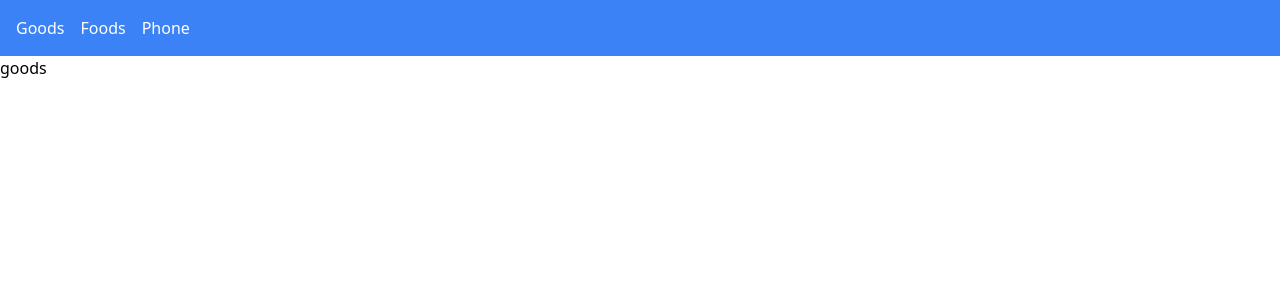
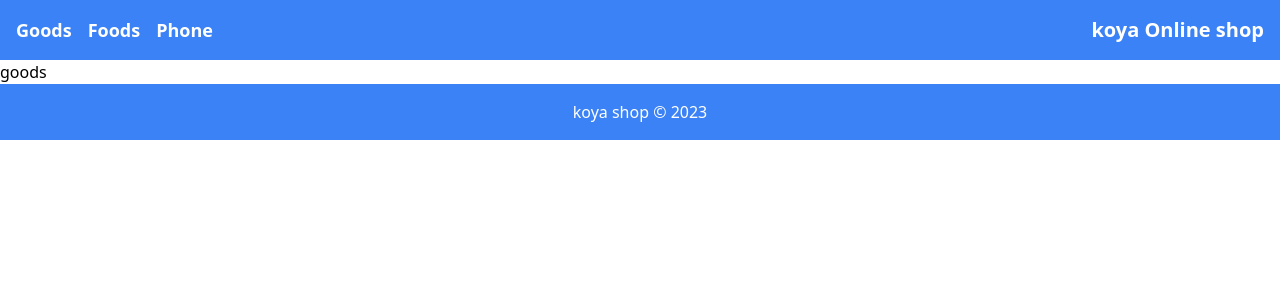
Before and after one commit to hemadlawar/koya-store, a React (Create React App) app: page / in a window 1280 px wide. Shown: the top 300 px of the page. Built offline with nearby package versions, Linux system fonts and the light colour scheme.

Commit message:
add footer

```diff
--- a/src/App.js
+++ b/src/App.js
@@ -1,12 +1,14 @@
 import Navigation from "./components/navigation";
 import { BrowserRouter as Router } from "react-router-dom";
 
+import Footer from "./components/footer";
 function App() {
   return (
     <div>
       <Router>
         <Navigation />
       </Router>
+      <Footer />
     </div>
   );
 }
--- /dev/null
+++ b/src/components/footer.jsx
@@ -0,0 +1,13 @@
+import React from "react";
+
+export default function Footer() {
+  return (
+    <footer className="bg-blue-500 text-white py-4">
+      <div className="container mx-auto flex justify-center items-center">
+        <p className="text-center">
+          koya shop &copy; {new Date().getFullYear()}
+        </p>
+      </div>
+    </footer>
+  );
+}
--- a/src/components/navigation.jsx
+++ b/src/components/navigation.jsx
@@ -8,23 +8,35 @@ export default function Navigation() {
   return (
     <div>
       <nav className="bg-blue-500 p-4">
+        <div className="flex items-center justify-between">
           <ul className="flex space-x-4">
             <li>
-            <Link to="/" className="text-white hover:text-gray-200">
+              <Link
+                to="/"
+                className="text-white font-semibold text-lg hover:text-gray-200"
+              >
                 Goods
               </Link>
             </li>
             <li>
-            <Link to="/foods" className="text-white hover:text-gray-200">
+              <Link
+                to="/foods"
+                className="text-white font-semibold text-lg hover:text-gray-200"
+              >
                 Foods
               </Link>
             </li>
             <li>
-            <Link to="/phone" className="text-white hover:text-gray-200">
+              <Link
+                to="/phone"
+                className="text-white font-semibold text-lg hover:text-gray-200"
+              >
                 Phone
               </Link>
             </li>
           </ul>
+          <h3 className="text-white font-bold text-xl">koya Online shop</h3>
+        </div>
       </nav>
       <Routes>
         <Route path="/" element={<Goods />} />
```
Lines whose indentation alone changed are shown as unchanged.
